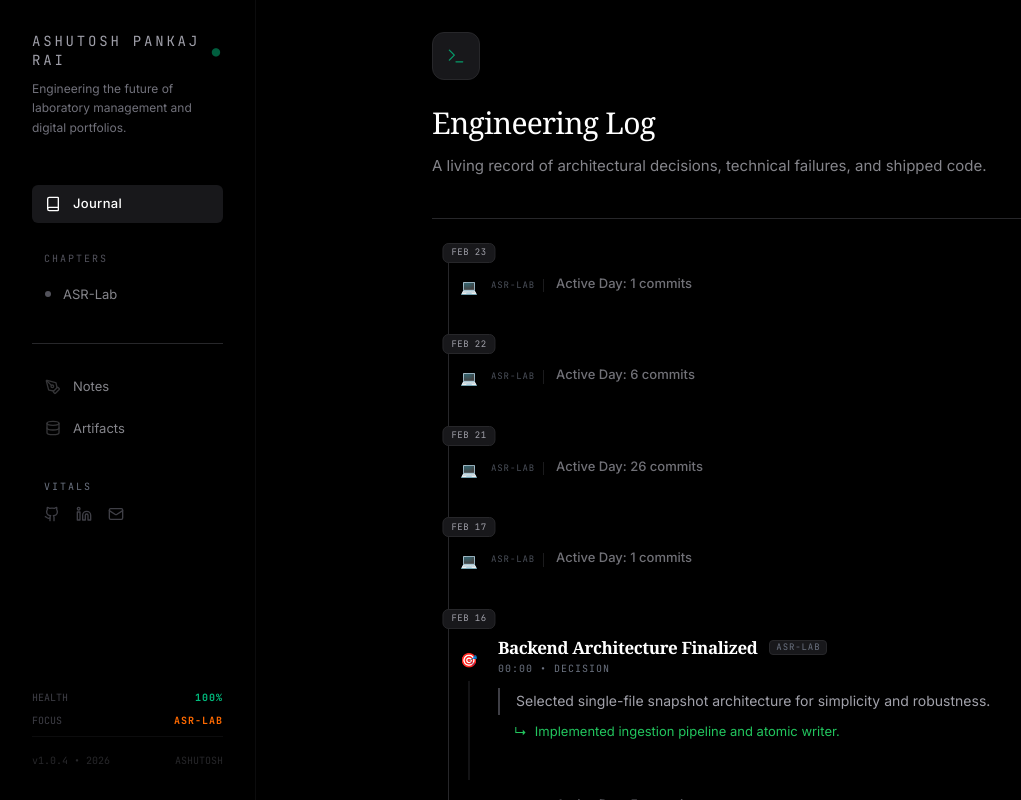
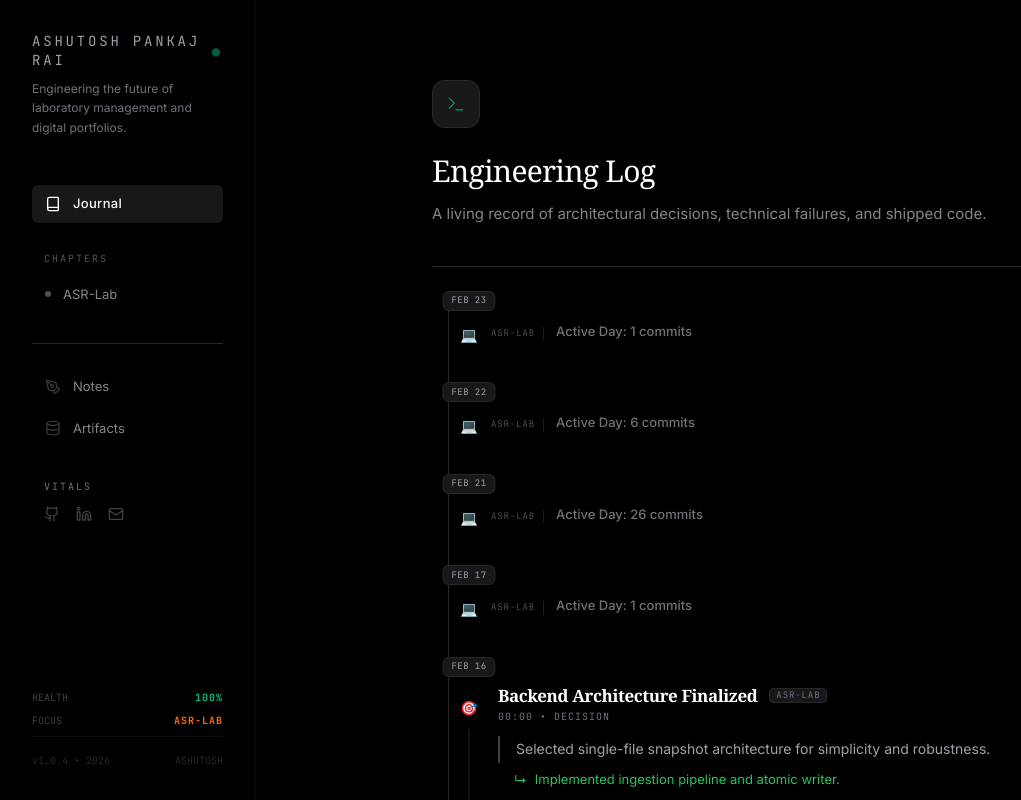
Before and after one commit to Ashurai84/ASR_LABS, a React (Vite) app in the folder frontend/: page / in a window 1280 px wide. Shown: the top 800 px of the page, without its empty margins (0-1021 px from the left). Built offline with nearby package versions, Linux system fonts and the light colour scheme.

Commit message:
style: add global top padding to main content area so it stops touching window roof

```diff
--- a/frontend/src/App.tsx
+++ b/frontend/src/App.tsx
@@ -215,7 +215,7 @@ function App() {
       )}
 
       {/* 2. Main Canvas (Persistent Container) */}
-      <main className="flex-1 md:ml-64 relative min-h-screen pt-14 md:pt-0">
+      <main className="flex-1 md:ml-64 relative min-h-screen pt-24 md:pt-12">
         <div
           key={viewKey}
           className={`mx-auto px-6 md:px-12 w-full transition-opacity duration-300 animate-[fadeIn_0.3s_ease-out] ${view === 'tools' ? 'max-w-6xl' : (view === 'journal' && selectedProjectId) ? 'max-w-4xl' : 'max-w-3xl'
```
